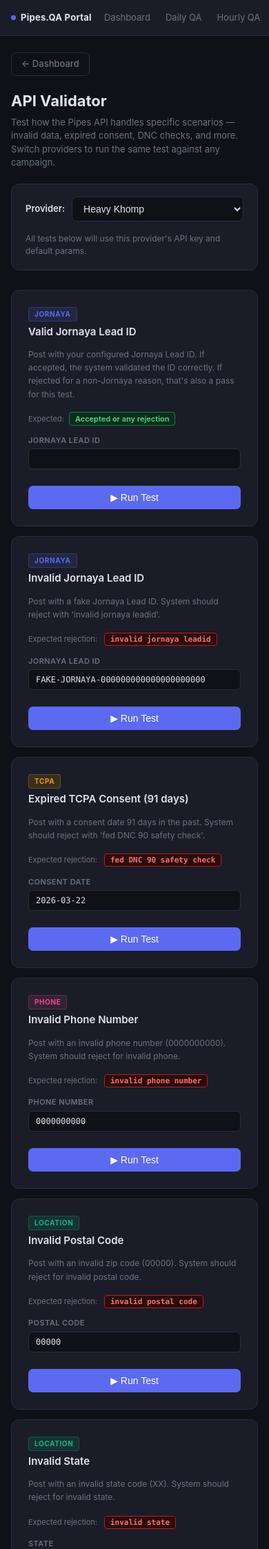
After one commit to icantimbuhan-pipes/pipes-qa, a Flask app: page /validator/ in a window 390 px wide. The commit adds this page. Shown: the top 2245 px of the page at 69% size. Run offline with Flask 3, Linux system fonts and the light colour scheme; parts of the project's set-up code (start-up, migrations or seed data) failed here and were passed over.

Commit message:
feat: add API Validator with rejection code test scenarios
New page at /validator:
- Provider dropdown (8 voice providers) — switches API key for all tests
- 8 test scenarios: valid/invalid Jornaya, expired TCPA (91 days), invalid
  phone, invalid postal code, invalid state, DNC status check, no Jornaya ID
- Each card shows expected rejection code, editable param input, Run Test button
- Inline response: ✅/❌ verdict, rejection reason highlighted, pass/fail check
  vs expected, collapsible full JSON + params sent
- Re-run button after first test for quick retrigger
- Reads .env fresh per request so maintenance-page edits are reflected immediately
- Mobile responsive: single column on small screens

Co-Authored-By: Claude Sonnet 4.6 <noreply@anthropic.com>

```diff
--- a/portal/app.py
+++ b/portal/app.py
@@ -6,6 +6,7 @@ from flask import Flask, redirect, render_template, url_for
 from portal.db import init_db, list_sessions
 from portal.daily_qa.routes import bp as daily_qa_bp
 from portal.maintenance.routes import bp as maintenance_bp
+from portal.validator.routes import bp as validator_bp
 from sms_deliverability.telgorithm.db import init_db as tel_init
 from sms_deliverability.telgorithm.routes import bp as telgorithm_bp
 from sms_deliverability.signalmash.db import init_db as sig_init
@@ -31,6 +32,7 @@ def create_app() -> Flask:
 
     app.register_blueprint(daily_qa_bp,   url_prefix="/daily-qa")
     app.register_blueprint(maintenance_bp, url_prefix="/maintenance")
+    app.register_blueprint(validator_bp,  url_prefix="/validator")
     app.register_blueprint(telgorithm_bp, url_prefix="/telgorithm")
     app.register_blueprint(signalmash_bp, url_prefix="/signalmash")
 
--- a/portal/templates/base.html
+++ b/portal/templates/base.html
@@ -209,6 +209,8 @@
     <div class="nav-divider"></div>
     <a class="nav-link {% if request.endpoint == 'upload' %}active{% endif %}" href="/upload">SMS</a>
     <div class="nav-divider"></div>
+    <a class="nav-link {% if request.endpoint and request.endpoint.startswith('validator.') %}active{% endif %}"
+       href="{{ url_for('validator.index') }}">🧪 Validator</a>
     <a class="nav-link {% if request.endpoint and request.endpoint.startswith('maintenance.') %}active{% endif %}"
        href="{{ url_for('maintenance.index') }}">⚙ Maintenance</a>
   </div>
--- /dev/null
+++ b/portal/validator/routes.py
@@ -0,0 +1,184 @@
+import os
+from datetime import date, timedelta
+
+import httpx
+from dotenv import dotenv_values
+from flask import Blueprint, jsonify, render_template, request
+
+from portal.validator.scenarios import REJECTION_CODES, SCENARIOS
+
+bp = Blueprint("validator", __name__, template_folder="templates")
+
+API_URL = "https://leads.pipes.ai/api/lead"
+
+# Voice providers only (SMS uses a different flow)
+VALIDATOR_PROVIDERS = [
+    {"key": "heavy_khomp",         "name": "Heavy Khomp"},
+    {"key": "heavy_khomp_dynamic", "name": "Heavy Khomp (Dynamic)"},
+    {"key": "lite_khomp",          "name": "Lite Khomp"},
+    {"key": "tbi_khomp",           "name": "TBI Khomp"},
+    {"key": "tbi_fs",              "name": "TBI Freeswitch"},
+    {"key": "signalmash_khomp",    "name": "Signalmash Khomp"},
+    {"key": "signalmash_fs",       "name": "Signalmash Freeswitch"},
+    {"key": "accident_office",     "name": "Accident Office (RetellAI)"},
+]
+
+
+def _env() -> dict:
+    """Read .env fresh on each call so maintenance-page edits are reflected."""
+    values = {}
+    if os.path.exists(".env"):
+        values = dict(dotenv_values(".env"))
+    # Fall back to os.environ for any key not in .env
+    return values
+
+
+def _build_params(provider_key: str, overrides: dict) -> dict:
+    env = _env()
+
+    def v(key, default=""):
+        return env.get(key) or os.environ.get(key, default)
+
+    # Shared base params
+    params = {
+        "phone_number":      v("QA_PHONE_NUMBER",   "5122227114"),
+        "ip_address":        v("QA_IP_ADDRESS",     "79.116.129.221"),
+        "tcpa_consent":      "1",
+        "tcpa_consent_date": date.today().isoformat(),
+        "email":             v("QA_EMAIL",          "iccantimbuhan@gmail.com"),
+        "jornaya_leadid":    v("QA_JORNAYA_LEADID", ""),
+    }
+
+    # Provider-specific params
+    provider_params = {
+        "heavy_khomp": {
+            "api_key":    v("HEAVY_KHOMP_API_KEY"),
+            "first_name": v("HEAVY_KHOMP_FIRST_NAME", "Justin Bieber"),
+            "state":      v("HEAVY_KHOMP_STATE",      "FL"),
+            "postal_code":v("HEAVY_KHOMP_POSTAL_CODE","32004"),
+        },
+        "heavy_khomp_dynamic": {
+            "api_key":    v("HEAVY_KHOMP_DYNAMIC_API_KEY"),
+            "first_name": v("HEAVY_KHOMP_DYNAMIC_FIRST_NAME", "Prince"),
+            "last_name":  v("HEAVY_KHOMP_DYNAMIC_LAST_NAME",  "Canlas"),
+            "city":       v("HEAVY_KHOMP_DYNAMIC_CITY",       "Manhattan"),
+            "state":      v("HEAVY_KHOMP_DYNAMIC_STATE",      "New York"),
+            "postal_code":v("HEAVY_KHOMP_DYNAMIC_POSTAL_CODE","10001"),
+        },
+        "lite_khomp": {
+            "api_key":    v("LITE_KHOMP_API_KEY"),
+            "first_name": v("LITE_KHOMP_FIRST_NAME", "John Lite"),
+            "last_name":  v("LITE_KHOMP_LAST_NAME",  "Khomp"),
+            "city":       v("LITE_KHOMP_CITY",        "Manhattan"),
+            "state":      v("LITE_KHOMP_STATE",       "New York"),
+            "postal_code":v("LITE_KHOMP_POSTAL_CODE", "10001"),
+        },
+        "tbi_khomp": {
+            "api_key":    v("TBI_KHOMP_API_KEY"),
+            "first_name": v("TBI_KHOMP_FIRST_NAME", "John TBI"),
+            "last_name":  v("TBI_KHOMP_LAST_NAME",  "Khomp"),
+            "state":      v("TBI_KHOMP_STATE",      "FL"),
+            "postal_code":v("TBI_KHOMP_POSTAL_CODE","32004"),
+        },
+        "tbi_fs": {
+            "api_key":    v("TBI_FS_API_KEY"),
+            "first_name": v("TBI_FS_FIRST_NAME", "John TBI"),
+            "last_name":  v("TBI_FS_LAST_NAME",  "Freeswitch"),
+            "state":      v("TBI_FS_STATE",      "FL"),
+            "postal_code":v("TBI_FS_POSTAL_CODE","32004"),
+        },
+        "signalmash_khomp": {
+            "api_key":    v("SIGNALMASH_KHOMP_API_KEY"),
+            "first_name": v("SIGNALMASH_KHOMP_FIRST_NAME", "John Signalmash"),
+            "last_name":  v("SIGNALMASH_KHOMP_LAST_NAME",  "Khomp"),
+            "state":      v("SIGNALMASH_KHOMP_STATE",      "FL"),
+            "postal_code":v("SIGNALMASH_KHOMP_POSTAL_CODE","32004"),
+        },
+        "signalmash_fs": {
+            "api_key":    v("SIGNALMASH_FS_API_KEY"),
+            "first_name": v("SIGNALMASH_FS_FIRST_NAME", "John Signalmash"),
+            "last_name":  v("SIGNALMASH_FS_LAST_NAME",  "Freeswitch"),
+            "state":      v("SIGNALMASH_FS_STATE",      "FL"),
+            "postal_code":v("SIGNALMASH_FS_POSTAL_CODE","32004"),
+        },
+        "accident_office": {
+            "api_key":    v("ACCIDENT_OFFICE_API_KEY"),
+            "first_name": v("ACCIDENT_OFFICE_FIRST_NAME", "Rene"),
+            "state":      v("ACCIDENT_OFFICE_STATE",      "FL"),
+            "postal_code":v("ACCIDENT_OFFICE_POSTAL_CODE","32004"),
+            "subid_1":    v("ACCIDENT_OFFICE_SUBID_1", "test"),
+            "subid_2":    v("ACCIDENT_OFFICE_SUBID_2", "test"),
+        },
+    }
+
+    params.update(provider_params.get(provider_key, {}))
+
+    # Apply overrides — resolve special sentinels
+    for key, val in overrides.items():
+        if val == "__91_days_ago__":
+            val = (date.today() - timedelta(days=91)).isoformat()
+        params[key] = val
+
+    return params
+
+
+def _parse_rejection(response_json: dict) -> str:
+    """Extract the rejection reason from the API response."""
+    # Common response shapes from Pipes API
+    for field in ("reason", "message", "error", "rejection_reason", "status_message"):
+        if field in response_json:
+            return str(response_json[field]).lower().strip()
+    # Sometimes the whole response is a string under 'status'
+    status = response_json.get("status", "")
+    if isinstance(status, str) and status.lower() not in ("accepted", "success", "ok"):
+        return status.lower().strip()
+    return ""
+
+
+@bp.route("/")
+def index():
+    env = _env()
+    # Pre-resolve env-based defaults for the template
+    qa_phone  = env.get("QA_PHONE_NUMBER") or os.environ.get("QA_PHONE_NUMBER", "5122227114")
+    qa_jornaya = env.get("QA_JORNAYA_LEADID") or os.environ.get("QA_JORNAYA_LEADID", "")
+    days_ago_91 = (date.today() - timedelta(days=91)).isoformat()
+
+    return render_template(
+        "validator/index.html",
+        providers=VALIDATOR_PROVIDERS,
+        scenarios=SCENARIOS,
+        rejection_codes=REJECTION_CODES,
+        qa_phone=qa_phone,
+        qa_jornaya=qa_jornaya,
+        days_ago_91=days_ago_91,
+    )
+
+
+@bp.route("/run", methods=["POST"])
+def run_test():
+    data         = request.get_json(silent=True) or {}
+    provider_key = data.get("provider_key", "heavy_khomp")
+    overrides    = data.get("overrides", {})
+
+    params = _build_params(provider_key, overrides)
+
+    # Mask API key in the params we send back for display
+    display_params = {k: ("••••••••" if k == "api_key" else v) for k, v in params.items()}
+
+    try:
+        resp = httpx.post(API_URL, data=params, timeout=15)
+        resp_json = resp.json()
+    except Exception as exc:
+        return jsonify({"ok": False, "error": str(exc)}), 500
+
+    rejection = _parse_rejection(resp_json)
+    accepted  = resp.status_code == 200 and not rejection
+
+    return jsonify({
+        "ok":           True,
+        "accepted":     accepted,
+        "rejection":    rejection,
+        "status_code":  resp.status_code,
+        "response":     resp_json,
+        "params_sent":  display_params,
+    })
--- /dev/null
+++ b/portal/validator/templates/validator/index.html
@@ -0,0 +1,310 @@
+{% extends "base.html" %}
+{% block title %}API Validator — Pipes.QA Portal{% endblock %}
+
+{% block content %}
+
+<div style="display:flex; align-items:center; gap:12px; margin-bottom:20px;">
+  <a href="{{ url_for('dashboard') }}" class="btn btn-ghost" style="padding:6px 14px; font-size:13px;">← Dashboard</a>
+</div>
+
+<div class="page-header" style="margin-bottom:20px;">
+  <h1>API Validator</h1>
+  <p>Test how the Pipes API handles specific scenarios — invalid data, expired consent, DNC checks, and more. Switch providers to run the same test against any campaign.</p>
+</div>
+
+{# ── Provider selector ── #}
+<div class="card" style="margin-bottom:28px; padding:18px 20px;">
+  <div style="display:flex; align-items:center; gap:16px; flex-wrap:wrap;">
+    <div style="display:flex; align-items:center; gap:10px; flex:1; min-width:200px;">
+      <span style="font-size:13px; font-weight:600; white-space:nowrap;">Provider:</span>
+      <select id="provider-select" onchange="onProviderChange()"
+              style="flex:1; background:var(--bg); border:1px solid var(--border); color:var(--text);
+                     border-radius:7px; padding:8px 12px; font-size:14px; cursor:pointer;">
+        {% for p in providers %}
+          <option value="{{ p.key }}">{{ p.name }}</option>
+        {% endfor %}
+      </select>
+    </div>
+    <div style="font-size:12px; color:var(--text-muted);">
+      All tests below will use this provider's API key and default params.
+    </div>
+  </div>
+  <div id="no-api-key-warning" style="
+    display:none; margin-top:12px; padding:10px 14px;
+    background:var(--red-bg); border:1px solid var(--red-border);
+    border-radius:7px; color:var(--red); font-size:12px;
+  ">
+    ⚠ No API key configured for this provider. Go to
+    <a href="{{ url_for('maintenance.index') }}" style="color:var(--red); font-weight:600;">Maintenance</a>
+    to add it.
+  </div>
+</div>
+
+{# ── Test scenario cards ── #}
+<div id="scenarios-grid" style="
+  display:grid;
+  grid-template-columns: repeat(auto-fill, minmax(320px, 1fr));
+  gap:14px;
+">
+
+  {% for s in scenarios %}
+  <div class="card scenario-card" id="card-{{ s.key }}" style="display:flex; flex-direction:column; gap:0;">
+
+    {# Header #}
+    <div style="display:flex; align-items:flex-start; justify-content:space-between; gap:8px; margin-bottom:12px;">
+      <div>
+        <div style="display:flex; align-items:center; gap:8px; margin-bottom:4px;">
+          <span style="
+            font-size:10px; font-weight:700; letter-spacing:.06em; text-transform:uppercase;
+            padding:2px 8px; border-radius:4px;
+            background: {{ s.color }}22;
+            color: {{ s.color }};
+            border: 1px solid {{ s.color }}44;
+          ">{{ s.category }}</span>
+        </div>
+        <div style="font-size:15px; font-weight:600;">{{ s.name }}</div>
+      </div>
+      <div id="status-{{ s.key }}" style="flex-shrink:0; margin-top:2px;"></div>
+    </div>
+
+    <div style="font-size:12px; color:var(--text-muted); margin-bottom:14px; line-height:1.6;">
+      {{ s.description }}
+    </div>
+
+    {# Expected badge #}
+    {% if s.expected_rejection %}
+    <div style="margin-bottom:14px;">
+      <span style="font-size:11px; color:var(--text-muted);">Expected rejection:</span>
+      <span style="
+        font-family:var(--mono); font-size:11px; font-weight:600;
+        padding:2px 8px; border-radius:4px; margin-left:6px;
+        background:var(--red-bg); color:var(--red); border:1px solid var(--red-border);
+      ">{{ s.expected_rejection }}</span>
+    </div>
+    {% else %}
+    <div style="margin-bottom:14px;">
+      <span style="font-size:11px; color:var(--text-muted);">Expected: </span>
+      <span style="
+        font-size:11px; font-weight:600; padding:2px 8px; border-radius:4px; margin-left:4px;
+        background:var(--green-bg); color:var(--green); border:1px solid var(--green-border);
+      ">Accepted or any rejection</span>
+    </div>
+    {% endif %}
+
+    {# Editable params #}
+    <div style="margin-bottom:16px;">
+      {% for field in s.editable %}
+      <div style="margin-bottom:8px;">
+        <label style="font-size:11px; font-weight:600; color:var(--text-muted);
+                      letter-spacing:.04em; text-transform:uppercase; display:block; margin-bottom:4px;">
+          {{ field.label }}
+        </label>
+        <input
+          type="text"
+          id="param-{{ s.key }}-{{ field.param }}"
+          data-param="{{ field.param }}"
+          value="{% if field.default == '__QA_JORNAYA_LEADID__' %}{{ qa_jornaya }}{% elif field.default == '__QA_PHONE_NUMBER__' %}{{ qa_phone }}{% elif field.default == '__91_days_ago__' %}{{ days_ago_91 }}{% else %}{{ field.default }}{% endif %}"
+          style="width:100%; background:var(--bg); border:1px solid var(--border); color:var(--text);
+                 border-radius:6px; padding:7px 10px; font-size:12px; font-family:var(--mono);"
+          autocomplete="off"
+        >
+      </div>
+      {% endfor %}
+    </div>
+
+    {# Run button #}
+    <button
+      type="button"
+      class="btn btn-primary run-btn"
+      data-scenario="{{ s.key }}"
+      data-editable='{{ s.editable | tojson }}'
+      onclick="runTest('{{ s.key }}', {{ s.editable | tojson }})"
+      style="width:100%; justify-content:center; margin-top:auto;"
+    >
+      ▶ Run Test
+    </button>
+
+    {# Response panel #}
+    <div id="result-{{ s.key }}" style="display:none; margin-top:12px;
+         border-top:1px solid var(--border); padding-top:12px;">
+
+      <div id="result-main-{{ s.key }}" style="margin-bottom:10px;"></div>
+
+      <details id="result-details-{{ s.key }}">
+        <summary style="font-size:11px; color:var(--text-muted); cursor:pointer;
+                        padding:4px 0; list-style:none; user-select:none;">
+          ▶ Full Response &amp; Params Sent
+        </summary>
+        <div style="margin-top:8px; display:flex; flex-direction:column; gap:8px;">
+          <div>
+            <div style="font-size:10px; font-weight:600; letter-spacing:.06em; text-transform:uppercase;
+                        color:var(--text-muted); margin-bottom:4px;">Response</div>
+            <pre id="result-json-{{ s.key }}" style="
+              background:var(--bg); border:1px solid var(--border); border-radius:6px;
+              padding:10px; font-size:11px; font-family:var(--mono); overflow-x:auto;
+              color:var(--text); white-space:pre-wrap; word-break:break-all;
+            "></pre>
+          </div>
+          <div>
+            <div style="font-size:10px; font-weight:600; letter-spacing:.06em; text-transform:uppercase;
+                        color:var(--text-muted); margin-bottom:4px;">Params Sent</div>
+            <pre id="result-params-{{ s.key }}" style="
+              background:var(--bg); border:1px solid var(--border); border-radius:6px;
+              padding:10px; font-size:11px; font-family:var(--mono); overflow-x:auto;
+              color:var(--text-muted); white-space:pre-wrap; word-break:break-all;
+            "></pre>
+          </div>
+        </div>
+      </details>
+    </div>
+
+  </div>
+  {% endfor %}
+
+</div>
+
+<style>
+  details > summary::-webkit-details-marker { display: none; }
+  details[open] > summary { color: var(--accent); }
+  @media (max-width: 640px) {
+    #scenarios-grid { grid-template-columns: 1fr; }
+  }
+</style>
+
+<script>
+  const PROVIDER_KEYS = {};
+  {% for p in providers %}
+  PROVIDER_KEYS['{{ p.key }}'] = '{{ p.name }}';
+  {% endfor %}
+
+  function onProviderChange() {
+    // Visual feedback only — the provider key is sent on each Run
+    const key = document.getElementById('provider-select').value;
+    // Clear all results when switching provider
+    document.querySelectorAll('[id^="result-"]').forEach(el => {
+      if (el.id.startsWith('result-') && !el.id.includes('-json-') && !el.id.includes('-main-') && !el.id.includes('-params-') && !el.id.includes('-details-')) {
+        el.style.display = 'none';
+      }
+    });
+    document.querySelectorAll('[id^="status-"]').forEach(el => el.innerHTML = '');
+  }
+
+  async function runTest(scenarioKey, editableFields) {
+    const providerKey = document.getElementById('provider-select').value;
+    const btn = document.querySelector(`[data-scenario="${scenarioKey}"]`);
+
+    // Collect current param values from inputs
+    const overrides = {};
+    editableFields.forEach(f => {
+      const input = document.getElementById(`param-${scenarioKey}-${f.param}`);
+      if (input) overrides[f.param] = input.value;
+    });
+
+    // Loading state
+    btn.disabled = true;
+    btn.textContent = '⏳ Running…';
+    document.getElementById(`result-${scenarioKey}`).style.display = 'none';
+    document.getElementById(`status-${scenarioKey}`).innerHTML = '';
+
+    try {
+      const res  = await fetch('{{ url_for("validator.run_test") }}', {
+        method:  'POST',
+        headers: { 'Content-Type': 'application/json' },
+        body:    JSON.stringify({ provider_key: providerKey, overrides }),
+      });
+      const data = await res.json();
+
+      if (!data.ok) {
+        showError(scenarioKey, data.error || 'Request failed');
+        btn.textContent = '▶ Run Test';
+        btn.disabled = false;
+        return;
+      }
+
+      renderResult(scenarioKey, data);
+    } catch (e) {
+      showError(scenarioKey, 'Network error: ' + e.message);
+    }
+
+    btn.textContent = '↺ Re-run';
+    btn.disabled = false;
+  }
+
+  function renderResult(key, data) {
+    const panel     = document.getElementById(`result-${key}`);
+    const mainEl    = document.getElementById(`result-main-${key}`);
+    const jsonEl    = document.getElementById(`result-json-${key}`);
+    const paramsEl  = document.getElementById(`result-params-${key}`);
+    const statusEl  = document.getElementById(`status-${key}`);
+
+    const rejection = (data.rejection || '').toLowerCase().trim();
+    const accepted  = data.accepted;
+
+    // Find what this scenario expects
+    const card       = document.getElementById(`card-${key}`);
+    const expectedEl = card.querySelector('[style*="red-bg"]');
+    const expected   = expectedEl ? expectedEl.textContent.trim().toLowerCase() : null;
+
+    // Determine pass/fail
+    let verdict, verdictColor, verdictBg, verdictBorder;
+    if (!expected) {
+      // No specific expectation — just show what we got
+      verdict = accepted ? '✅ Accepted' : `Response: ${data.rejection || 'rejected'}`;
+      verdictColor = accepted ? 'var(--green)' : 'var(--text)';
+      verdictBg    = accepted ? 'var(--green-bg)' : 'var(--surface)';
+      verdictBorder = accepted ? 'var(--green-border)' : 'var(--border)';
+    } else if (rejection && rejection.includes(expected)) {
+      verdict = `✅ Got expected rejection`;
+      verdictColor = 'var(--green)';
+      verdictBg    = 'var(--green-bg)';
+      verdictBorder = 'var(--green-border)';
+    } else if (accepted) {
+      verdict = '⚠ Accepted — expected a rejection';
+      verdictColor = 'var(--yellow)';
+      verdictBg    = 'rgba(251,191,36,.1)';
+      verdictBorder = 'rgba(251,191,36,.4)';
+    } else {
+      verdict = `⚠ Wrong rejection: "${data.rejection || 'unknown'}"`;
+      verdictColor = 'var(--yellow)';
+      verdictBg    = 'rgba(251,191,36,.1)';
+      verdictBorder = 'rgba(251,191,36,.4)';
+    }
+
+    mainEl.innerHTML = `
+      <div style="padding:10px 14px; border-radius:8px;
+                  background:${verdictBg}; border:1px solid ${verdictBorder};
+                  color:${verdictColor}; font-size:13px; font-weight:600;">
+        ${verdict}
+      </div>
+      ${rejection ? `<div style="margin-top:8px; font-size:12px; color:var(--text-muted);">
+        Rejection code: <span style="font-family:var(--mono); color:var(--red);">${data.rejection}</span>
+      </div>` : ''}
+    `;
+
+    // Status dot in card header
+    statusEl.innerHTML = accepted
+      ? '<span style="font-size:18px;" title="Accepted">✅</span>'
+      : `<span style="font-size:18px;" title="${data.rejection}">❌</span>`;
+
+    jsonEl.textContent   = JSON.stringify(data.response,    null, 2);
+    paramsEl.textContent = JSON.stringify(data.params_sent, null, 2);
+
+    panel.style.display = 'block';
+  }
+
+  function showError(key, message) {
+    const panel  = document.getElementById(`result-${key}`);
+    const mainEl = document.getElementById(`result-main-${key}`);
+    mainEl.innerHTML = `
+      <div style="padding:10px 14px; border-radius:8px;
+                  background:var(--red-bg); border:1px solid var(--red-border);
+                  color:var(--red); font-size:13px;">
+        ✗ ${message}
+      </div>
+    `;
+    panel.style.display = 'block';
+    document.getElementById(`status-${key}`).innerHTML = '<span style="font-size:18px;">⚠️</span>';
+  }
+</script>
+
+{% endblock %}
```
Also changed, not shown: portal/validator/scenarios.py (added, +138 -0 lines), portal/validator/__init__.py (added).
